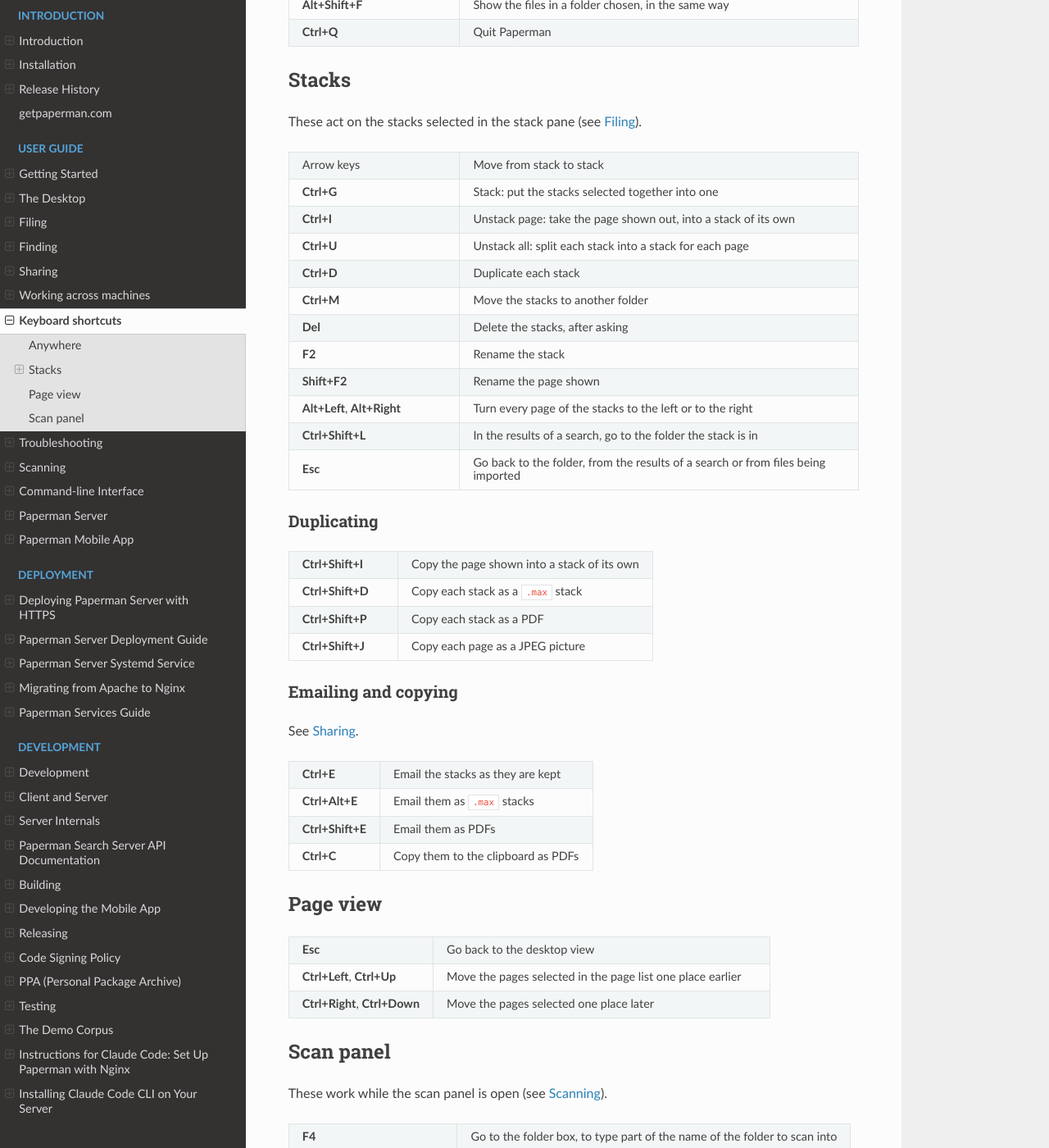
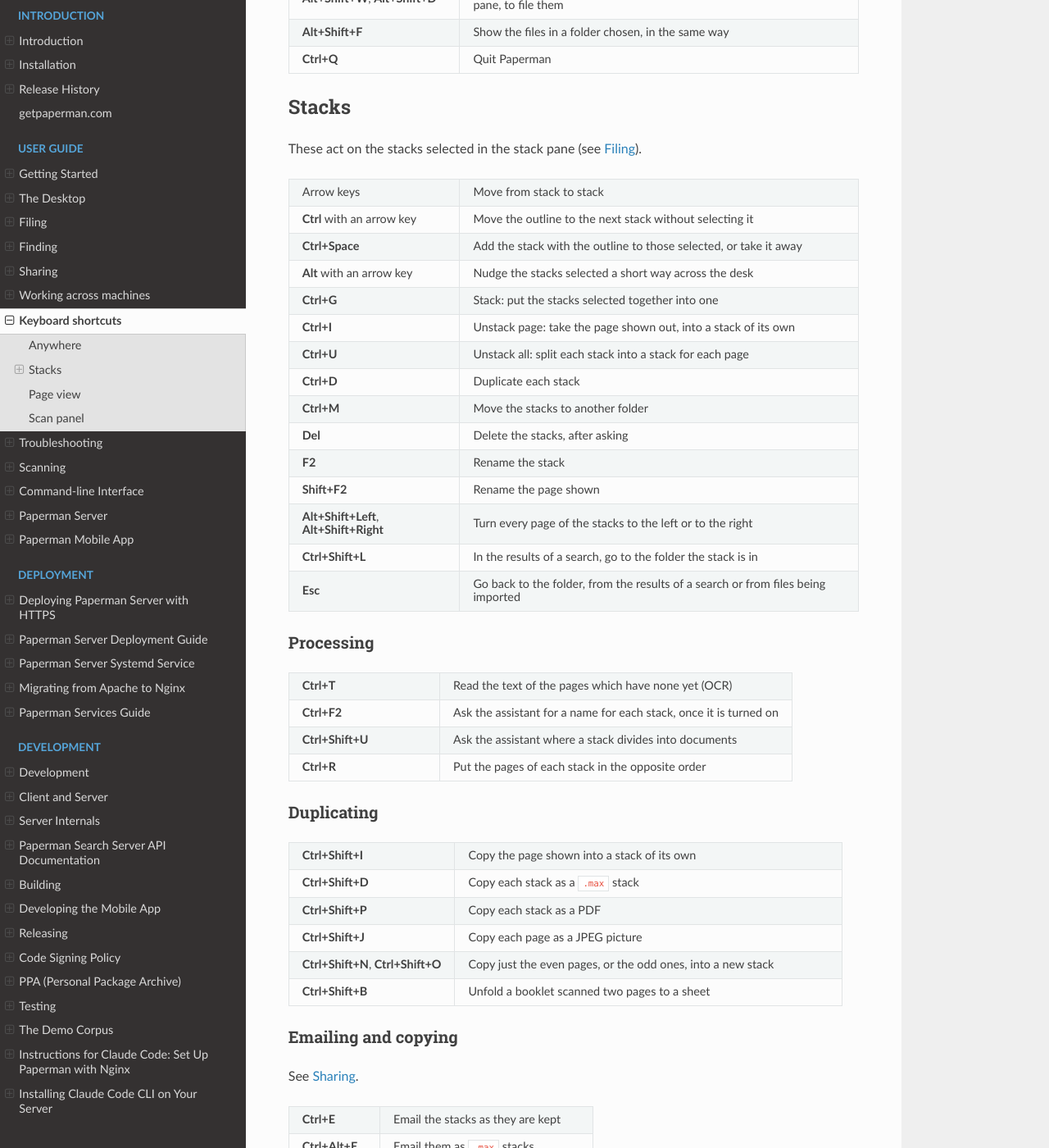
Before and after one commit to sjg20/paperman, a Sphinx documentation site: the page built from doc/keys.rst, in a window 1280 px wide and 1400 px high, scrolled down 669 px. Shown: the whole window at 82% size. Built offline with Sphinx 7.4.7 and the Read the Docs theme 3.1.0, drawn with Linux system fonts in a browser that asks for light colours; some of the changed text lies outside the part shown.

Commit message:
doc: Bring the list of keyboard shortcuts up to date
The list of shortcuts in the user guide has none of those added
lately: the keys for the items of the stack menu which had none, the
Background work window, moving the outline among the stacks and
nudging them, nor the new keys for turning a stack's pages.

Add them, with a section for the Process menu.

Co-developed-by: Claude Fable 5.2 <noreply@anthropic.com>
Claude-Session: https://claude.ai/code/session_01BxfLL7T8McSpFMMxYekitE

```diff
--- a/doc/keys.rst
+++ b/doc/keys.rst
@@ -32,6 +32,8 @@ Anywhere
      - Open the camera panel
    * - **F11**
      - Fill the screen, or go back to a window
+   * - **Ctrl+B**
+     - Show the work going on in the background, to watch or stop it
    * - **Alt+Shift+W**, **Alt+Shift+D**
      - Show the files in your Downloads or Documents folder in the stack
        pane, to file them
@@ -50,6 +52,12 @@ These act on the stacks selected in the stack pane (see :doc:`filing`).
 
    * - Arrow keys
      - Move from stack to stack
+   * - **Ctrl** with an arrow key
+     - Move the outline to the next stack without selecting it
+   * - **Ctrl+Space**
+     - Add the stack with the outline to those selected, or take it away
+   * - **Alt** with an arrow key
+     - Nudge the stacks selected a short way across the desk
    * - **Ctrl+G**
      - Stack: put the stacks selected together into one
    * - **Ctrl+I**
@@ -66,13 +74,28 @@ These act on the stacks selected in the stack pane (see :doc:`filing`).
      - Rename the stack
    * - **Shift+F2**
      - Rename the page shown
-   * - **Alt+Left**, **Alt+Right**
+   * - **Alt+Shift+Left**, **Alt+Shift+Right**
      - Turn every page of the stacks to the left or to the right
    * - **Ctrl+Shift+L**
      - In the results of a search, go to the folder the stack is in
    * - **Esc**
      - Go back to the folder, from the results of a search or from files
        being imported
+
+Processing
+~~~~~~~~~~
+
+.. list-table::
+   :widths: 30 70
+
+   * - **Ctrl+T**
+     - Read the text of the pages which have none yet (OCR)
+   * - **Ctrl+F2**
+     - Ask the assistant for a name for each stack, once it is turned on
+   * - **Ctrl+Shift+U**
+     - Ask the assistant where a stack divides into documents
+   * - **Ctrl+R**
+     - Put the pages of each stack in the opposite order
 
 Duplicating
 ~~~~~~~~~~~
@@ -88,6 +111,10 @@ Duplicating
      - Copy each stack as a PDF
    * - **Ctrl+Shift+J**
      - Copy each page as a JPEG picture
+   * - **Ctrl+Shift+N**, **Ctrl+Shift+O**
+     - Copy just the even pages, or the odd ones, into a new stack
+   * - **Ctrl+Shift+B**
+     - Unfold a booklet scanned two pages to a sheet
 
 Emailing and copying
 ~~~~~~~~~~~~~~~~~~~~
```
